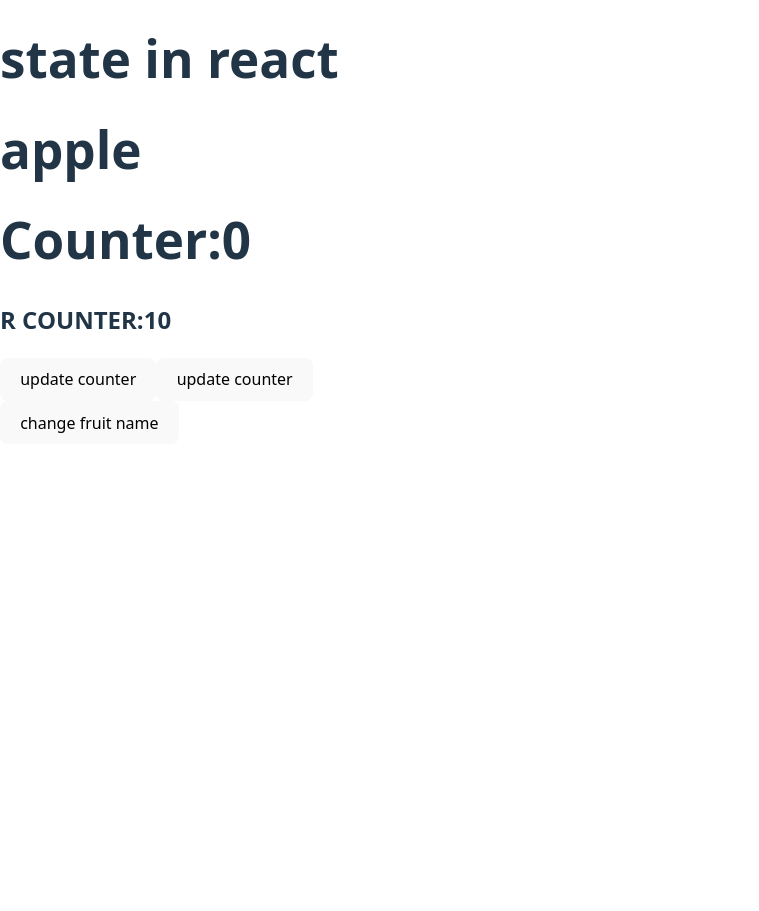
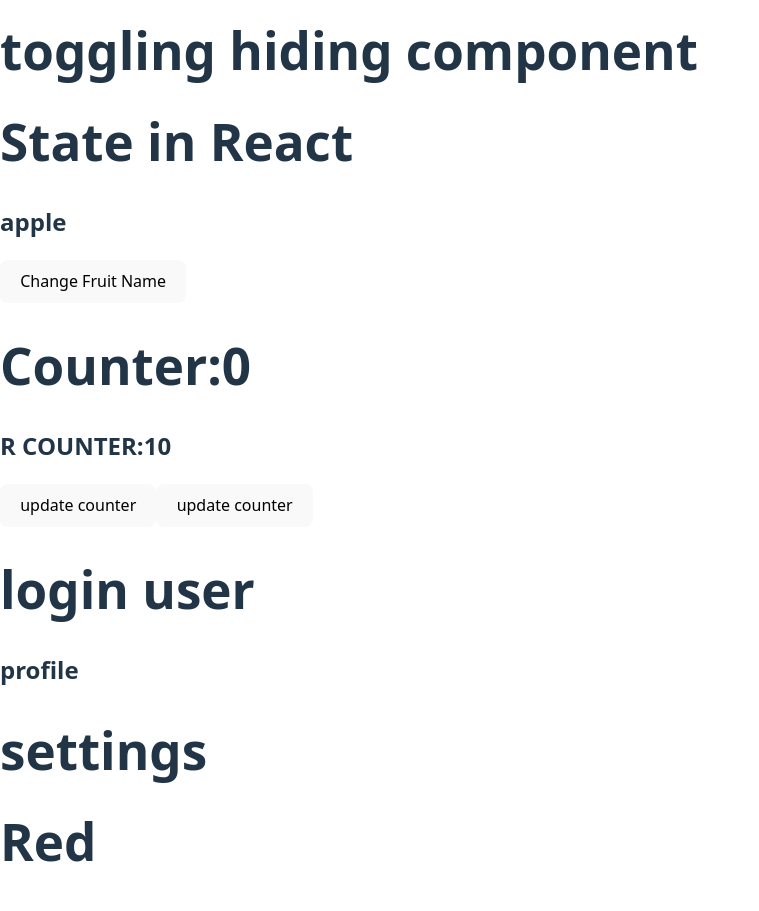
Before and after one commit to Aaqib-Ahmed-Khan/React.js_Practice, a React (Vite) app in the folder my-vite-app/: page / in a window 1280 px wide. Shown: the part 180-1091 px from the top of the page, without its empty margins (0-759 px from the left). Before the commit the page ends 800 px from the top, so only its background shows below. Built offline with nearby package versions, Linux system fonts and the light colour scheme.

Commit message:
hiding a component

```diff
--- a/my-vite-app/src/App.jsx
+++ b/my-vite-app/src/App.jsx
@@ -1,23 +1,49 @@
+// App.js
 import Counter from "./Counter";
 import { useState } from "react";
-// import Header from "./header"
+import Hidingcomp from "./Hidingcom";
+import Login, { Profile, Settings, Userkey } from "./userComponent";
 
-import Login,{Profile,Settings, Userkey} from "./userComponent"
-function App(){
-  const [fruit,setFruit]=useState("apple");
-  const handleFruit=()=>{
-    setFruit("banana")}
-    // console.log(fruit );
-  return(
-  <div>
-    <h1>state in react</h1>
-    <h1>{fruit}</h1>
-    <Counter></Counter>
-    <button onClick={handleFruit}>change fruit name</button>
-  </div>
-  )
+function App() {
+  const [display, setDisplay] = useState(true);
+  const [fruit, setFruit] = useState("apple");
 
+  const handleFruit = () => {
+    setFruit("banana");
+  };
+
+  return (
+    <div>
+      <h1>Toggle Button</h1>
+      <button onClick={() => setDisplay(!display)}>Toggle</button>
+      {display ? <Hidingcomp /> : null}
+
+      <h1>State in React</h1>
+      <h2>{fruit}</h2>
+      <button onClick={handleFruit}>Change Fruit Name</button>
+
+      <Counter />
+      <Login />
+      <Profile />
+      <Settings />
+      <Colour />
+    </div>
+  );
 }
+
+// These can be moved to a separate file if needed
+function Colour() {
+  return (
+    <div>
+      <h1>Red</h1>
+      <h1>{Userkey}</h1>
+    </div>
+  );
+}
+
+// export default App;
+
+
   // const [count,setcount]
 
   // let fruit="mango";
--- /dev/null
+++ b/my-vite-app/src/Hidingcom.jsx
@@ -0,0 +1,6 @@
+function Hidingcomp(){
+    return(
+        <h1>toggling hiding component</h1>
+    )
+}
+export default Hidingcomp;
```
